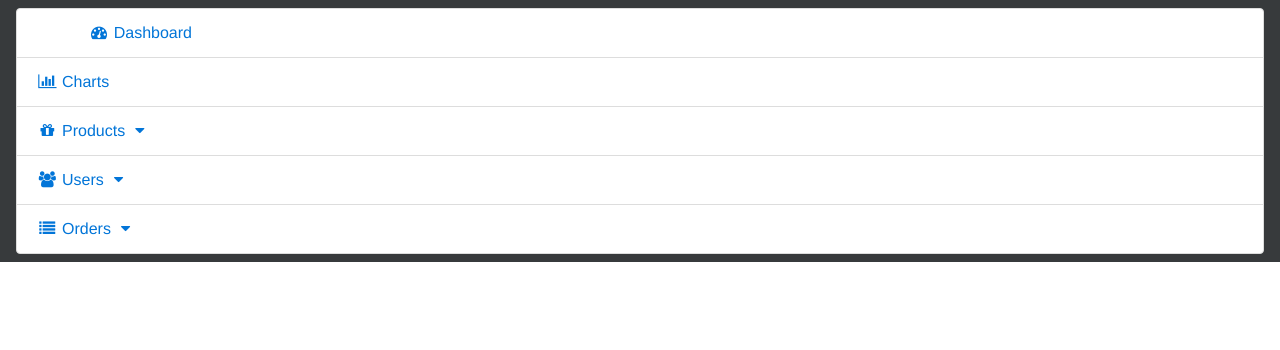
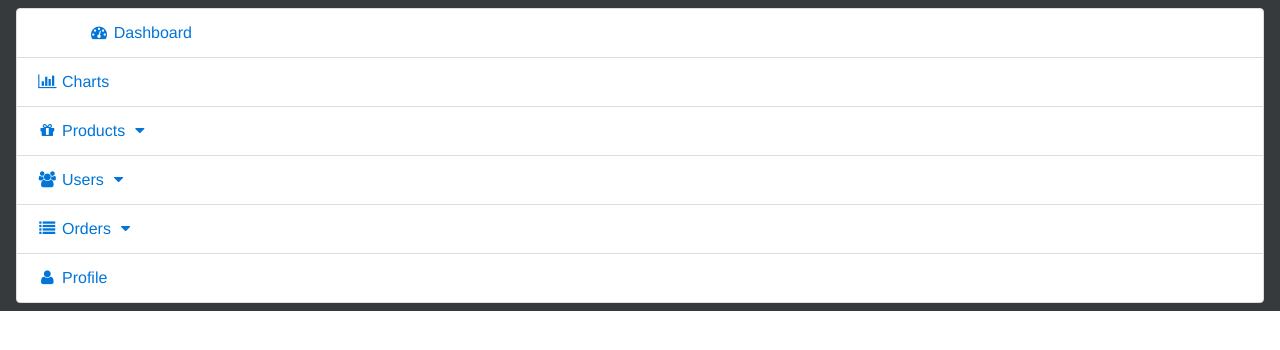
Before and after one commit to stradtkt/Sb-Admin-Flask, a Flask app: page /add_user in a window 1280 px wide. Shown: the top 350 px of the page. Run offline with Flask 2, Linux system fonts and the light colour scheme; the visitor is signed in with stand-in values (Sample User, id 1); some libraries are stand-ins or nearby versions.

Commit message:
Added more to users and added a profile page

```diff
--- a/app.py
+++ b/app.py
@@ -55,6 +55,13 @@ def orders():
     orders = mysql.query_db(order_query)
     return render_template('view-all-orders.html', orders=orders)
 
+@app.route('/orders/delete/<id>', methods=['POST'])
+def delete_order(id):
+    delete = "DELETE FROM orders WHERE id = :the_id;"
+    data = {"the_id", id}
+    mysql.query_db(delete, data)
+    return render_template('')
+
 @app.route('/add_order')
 def add_order():
     return render_template('add-order.html')
@@ -66,6 +73,14 @@ def edit_order():
 @app.route('/login_now')
 def login_now():
   	return render_template('login.html')
+
+@app.route('/profile')
+def profile():
+    profile_query = "SELECT * FROM users WHERE id = :id;"
+    profile_data = {"id": session['id']}
+    profile = mysql.query_db(profile_query, profile_data)
+    return render_template('profile.html', profile=profile)
+
 
 # @app.route('/register_now')
 # def register_now():
--- a/templates/includes/_navbar.html
+++ b/templates/includes/_navbar.html
@@ -79,6 +79,9 @@
                                     </li>
                                 </ul>
                             </li>
+                            <li class="list-group-item">
+                                <a href="/profile"><i class="fa fa-fw fa-user"></i>  Profile</a>
+                            </li>
             </ul>
         </div>
         <!-- /.navbar-collapse -->
--- a/templates/layout.html
+++ b/templates/layout.html
@@ -4,7 +4,7 @@
   <meta charset="UTF-8">
   <meta name="viewport" content="width=device-width, initial-scale=1.0">
   <meta http-equiv="X-UA-Compatible" content="ie=edge">
-  <title>{% block title %}Title{% endblock %}</title>
+  <title>{% block title %}Admin{% endblock %}</title>
   <link rel="stylesheet" href="{{url_for('static', filename='css/app.css')}}">
      <link href="{{url_for('static', filename='css/bootstrap.min.css')}}" rel="stylesheet">
      <link href="{{url_for('static', filename='css/sb-admin.css')}}" rel="stylesheet">
--- a/templates/view-all-orders.html
+++ b/templates/view-all-orders.html
@@ -29,7 +29,7 @@
                                         <td>{{order.email}}</td>
                                         <td>{{order.shipping_address}}</td>
                                         <td>
-                                            <form action="/delete_user" method="POST">
+                                            <form action="/orders/delete/{{order}}" method="POST">
                                                 <input type="submit" class="btn btn-danger" value="Delete">
                                             </form>
                                         </td>
```
Also changed, not shown: templates/profile.html (added, +27 -0 lines), static/img/debra.jpg (added), static/img/john.jpg (added), static/img/me-adam.PNG (added), static/img/patrick.jpg (added), 1 other file.
